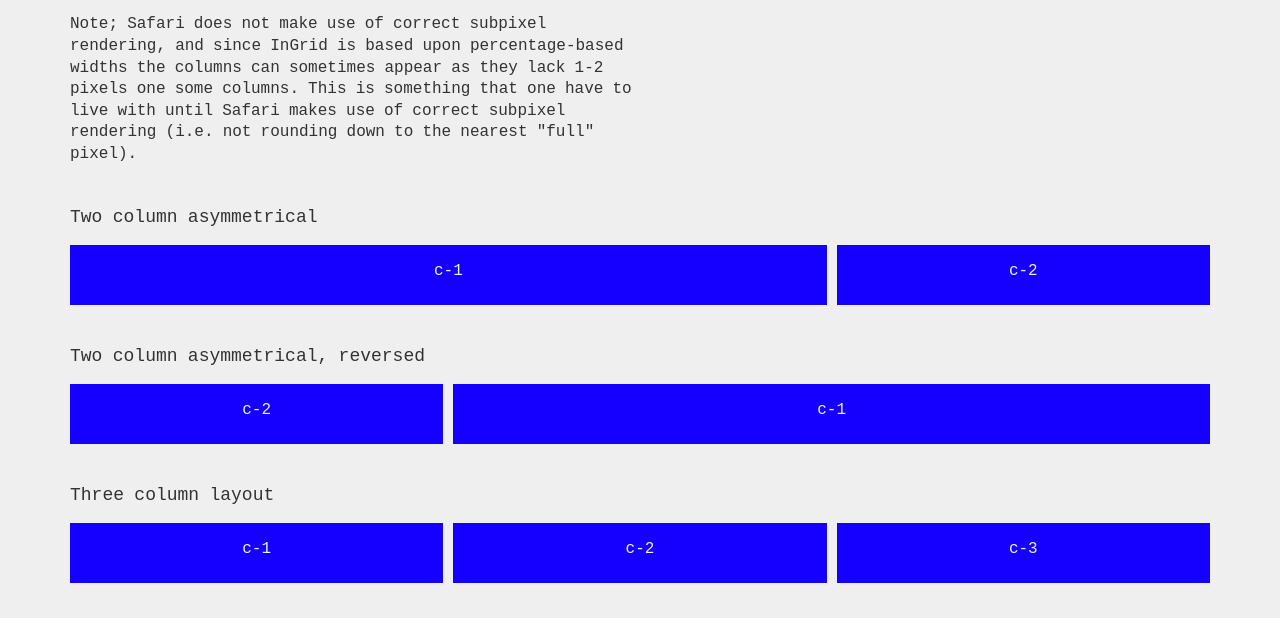
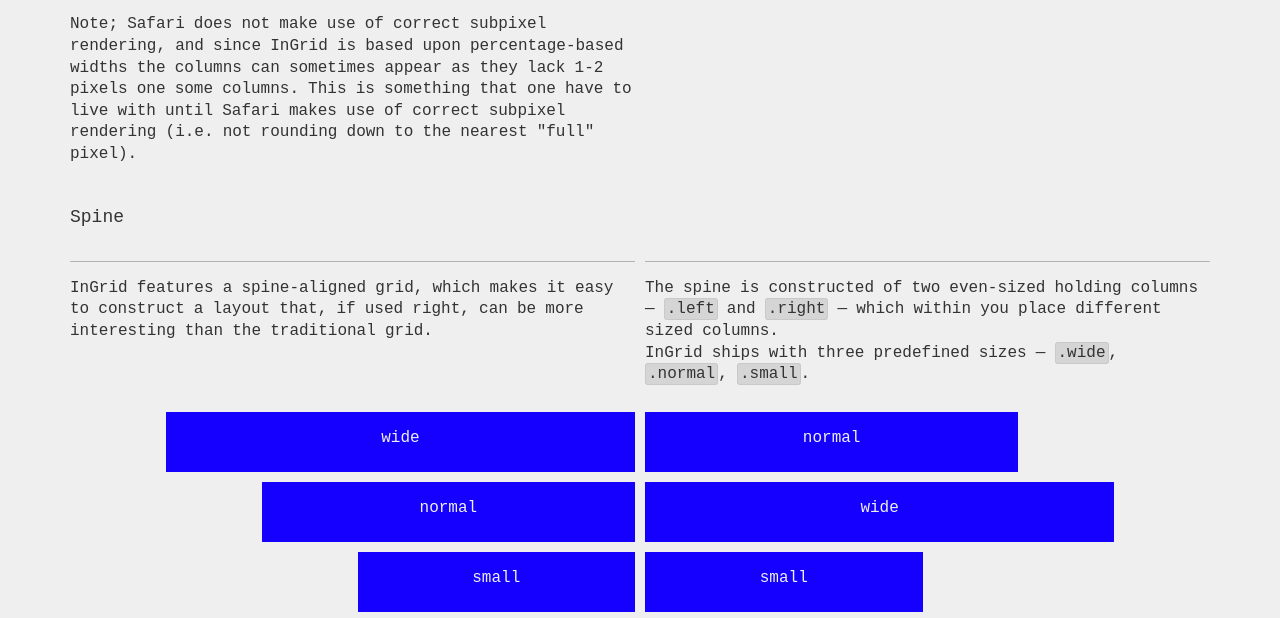
Before and after one commit to andreaslof/ingrid, a website: page index.html in a window 1280 px wide. Shown: the part 334-952 px from the top of the page. Drawn offline with Linux system fonts and the light colour scheme.

Commit message:
Added spine-layout

```diff
--- a/index.html
+++ b/index.html
@@ -29,6 +29,45 @@
         <p>Note; Safari does not make use of correct subpixel rendering, and since InGrid is based upon percentage-based widths the columns can sometimes appear as they lack 1-2 pixels one some columns. This is something that one have to live with until Safari makes use of correct subpixel rendering (i.e. not rounding down to the nearest "full" pixel).</p>
       </div>
     </div>
+    <section class="spine">
+      <h3>Spine</h3>
+      <div class="row">
+        <div class="span-d-12 span-tp-8 span-ml-8 span-m-12">
+          <p>InGrid features a spine-aligned grid, which makes it easy to construct a layout that, if used right, can be more interesting than the traditional grid.</p>
+        </div>
+        <div class="span-d-12 span-tp-8 span-ml-8 span-m-12">
+          <p>The spine is constructed of two even-sized holding columns — <code>.left</code> and <code>.right</code> — which within you place different sized columns.<br>InGrid ships with three predefined sizes — <code>.wide</code>, <code>.normal</code>, <code>.small</code>.</p>
+        </div>
+      </div>
+      <div class="row">
+        <article class="left">
+          <div class="row">
+            <div class="wide">
+              <div class="box"><p>wide</p></div>
+            </div>
+            <div class="normal">
+              <div class="box"><p>normal</p></div>
+            </div>
+            <div class="small">
+              <div class="box"><p>small</p></div>
+            </div>
+          </div>
+        </article>
+        <article class="right">
+          <div class="row">
+            <div class="normal">
+              <div class="box"><p>normal</p></div>
+            </div>
+            <div class="wide">
+              <div class="box"><p>wide</p></div>
+            </div>
+            <div class="small">
+              <div class="box"><p>small</p></div>
+            </div>
+          </div>
+        </article>
+      </div>
+    </section>
     <section class="l-2c">
       <h3>Two column asymmetrical</h3>
       <div class="row">
--- a/sass/grid/_layouts.scss
+++ b/sass/grid/_layouts.scss
@@ -1,3 +1,4 @@
 @import "layouts/twocol";
 @import "layouts/threecol";
 @import "layouts/fourcol";
+@import "layouts/spine";
--- /dev/null
+++ b/sass/grid/layouts/_spine.scss
@@ -0,0 +1,39 @@
+.spine {
+  @include container;
+
+  .left,
+  .right {
+    @extend .span-d-12;
+    @extend .span-tp-6;
+    @extend .span-ml-6;
+    @extend .span-m-12;
+  }
+
+  .left {
+    & .wide,
+    & .normal,
+    & .small {
+      float: right;
+    }
+  }
+
+  .wide {
+    @extend .span-d-20;
+    @extend .span-tp-10;
+    @extend .span-ml-10;
+    @extend .span-m-12;
+  }
+
+  .normal {
+    @extend .span-d-16;
+    @extend .span-tp-8;
+    @extend .span-ml-8;
+    @extend .span-m-12;
+  }
+
+  .small {
+    @extend .span-d-12;
+    @extend .span-tp-3;
+    @extend .span-ml-3;
+  }
+}
--- a/sass/style.scss
+++ b/sass/style.scss
@@ -70,6 +70,17 @@ p {
   @include adjust-font-size-to(16px, 0.9);
 }
 
+code {
+  background-color: darken($background-color, 10%);
+  border: 1px solid darken($background-color, 15%);
+  border-radius: 3px;
+  padding: 1px 2px;
+
+  & p {
+    display: inline-block;
+  }
+}
+
 .box {
   background: $blue;
   @include box-sizing(border-box);
```
Also changed, not shown: css/grid/ingrid.css, css/style.css, sass/grid/_grid.scss (line endings or trailing spaces).
